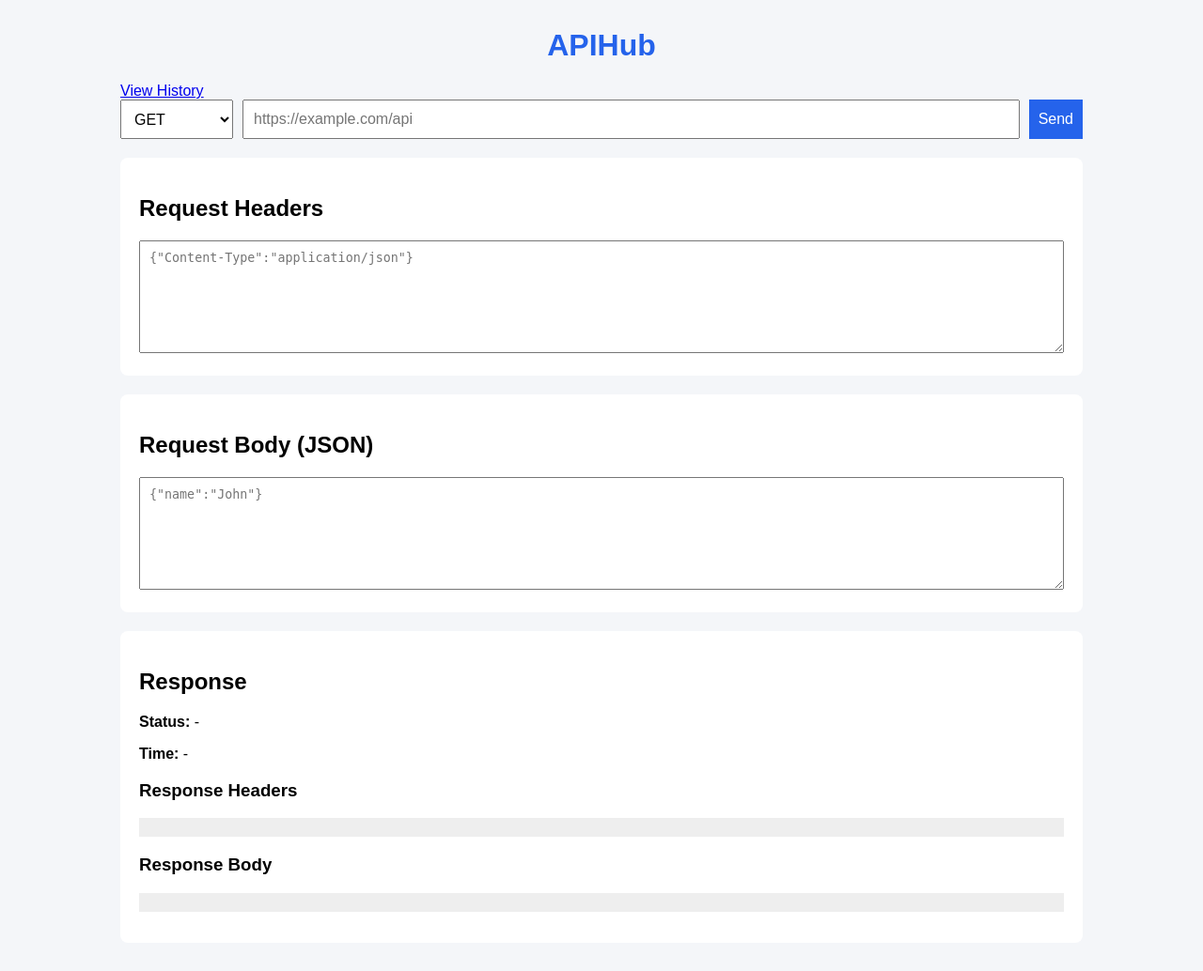
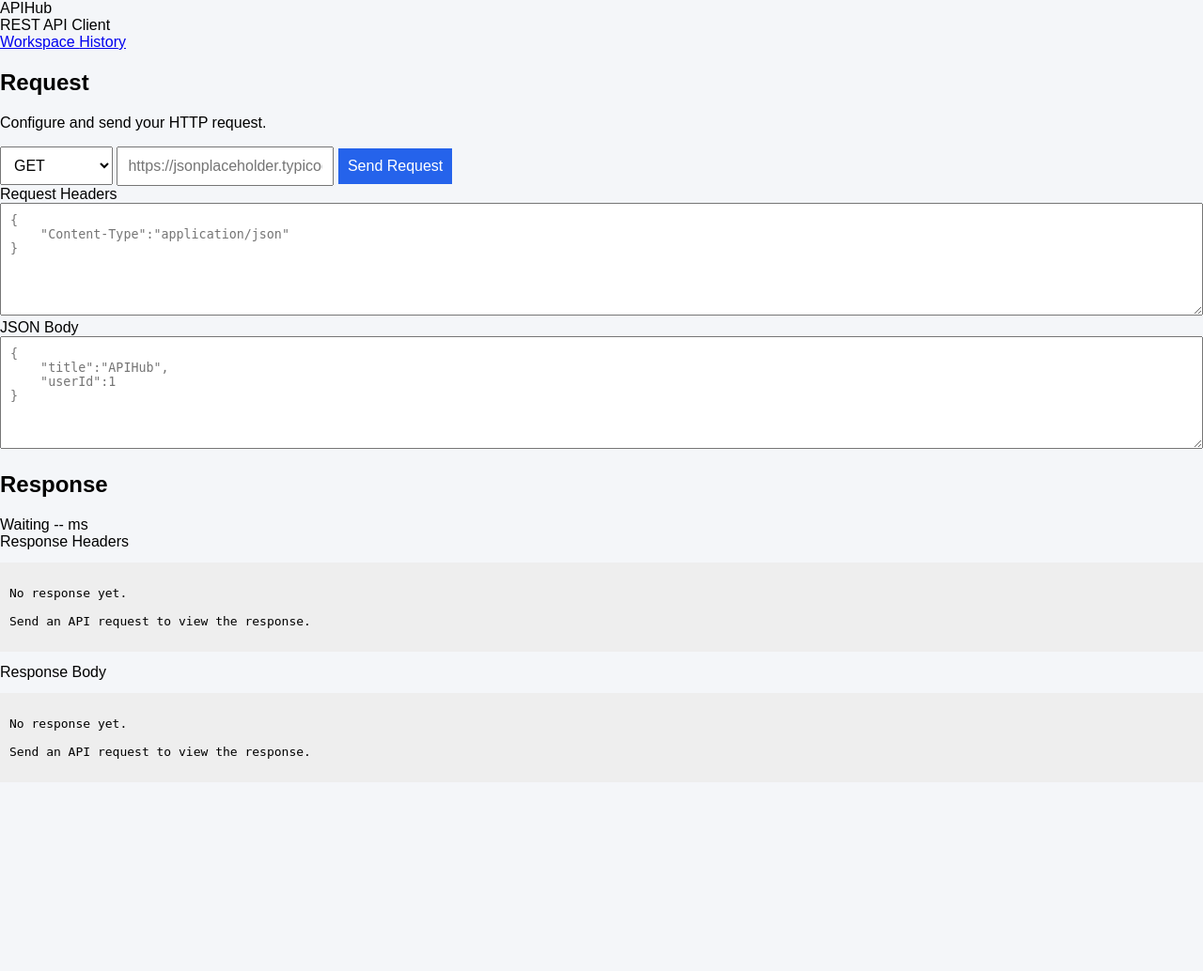
Before and after one commit to karthik-k11/APIHub, a Flask app: page / in a window 1280 px wide. Shown: the whole page at 94% size. After the commit the page ends 808 px from the top, so only its background shows below. Run offline with Flask 3, Linux system fonts and the light colour scheme.

Commit message:
Redesigned the workspace into a professional two-panel API testing interface

```diff
--- a/templates/index.html
+++ b/templates/index.html
@@ -1,75 +1,236 @@
 <!DOCTYPE html>
 <html lang="en">
+
 <head>
+
     <meta charset="UTF-8">
+
     <meta name="viewport" content="width=device-width, initial-scale=1.0">
+
     <title>APIHub</title>
+
+    <link rel="preconnect" href="https://fonts.googleapis.com">
+
+    <link rel="preconnect" href="https://fonts.gstatic.com" crossorigin>
+
+    <link href="https://fonts.googleapis.com/css2?family=Inter:wght@400;500;600;700&display=swap"
+        rel="stylesheet">
+
     <link rel="stylesheet" href="{{ url_for('static', filename='style.css') }}">
+
 </head>
+
 <body>
 
-<div class="container">
+<nav class="navbar">
 
-    <div class="top-bar">
-        <h1>APIHub</h1>
+    <div>
 
-        <a href="/history" class="history-btn">
-            View History
-        </a>
+        <div class="logo">
+
+            APIHub
+
         </div>
 
-    <div class="request-section">
+        <div class="subtitle">
+
+            REST API Client
+
+        </div>
+
+    </div>
+
+    <div class="nav-right">
+
+        <a href="/" class="nav-link active">
+            Workspace
+        </a>
+
+        <a href="/history" class="nav-link">
+            History
+        </a>
+
+    </div>
+
+</nav>
+
+<div class="workspace">
+
+
+    <section class="panel">
+
+        <div class="panel-header">
+
+            <h2>
+
+                Request
+
+            </h2>
+
+            <p>
+
+                Configure and send your HTTP request.
+
+            </p>
+
+        </div>
+
+        <div class="request-top">
 
             <select id="method">
+
                 <option>GET</option>
                 <option>POST</option>
                 <option>PUT</option>
                 <option>DELETE</option>
+
             </select>
 
             <input
+
+                id="url"
+
                 type="text"
-            id="url"
-            placeholder="https://example.com/api">
 
-        <button id="sendBtn">
-            Send
+                placeholder="https://jsonplaceholder.typicode.com/posts">
+
+            <button
+
+                id="sendBtn"
+
+                class="send-btn">
+
+                Send Request
+
             </button>
 
         </div>
 
-    <div class="section">
-        <h2>Request Headers</h2>
+        <div class="editor">
 
-        <textarea id="headers" placeholder='{"Content-Type":"application/json"}'></textarea>
+            <div class="editor-title">
+
+                Request Headers
+
             </div>
 
-    <div class="section">
-        <h2>Request Body (JSON)</h2>
+            <textarea
 
-        <textarea id="body" placeholder='{"name":"John"}'></textarea>
+                id="headers"
+
+                spellcheck="false"
+
+                placeholder='{
+    "Content-Type":"application/json"
+}'></textarea>
+
         </div>
 
-    <div class="section">
+        <div class="editor">
 
-        <h2>Response</h2>
+            <div class="editor-title">
 
-        <div class="response-info">
-            <p><strong>Status:</strong> <span id="status">-</span></p>
-            <p><strong>Time:</strong> <span id="time">-</span></p>
+                JSON Body
+
             </div>
 
-        <h3>Response Headers</h3>
-        <pre id="responseHeaders"></pre>
+            <textarea
 
-        <h3>Response Body</h3>
-        <pre id="responseBody"></pre>
+                id="body"
+
+                spellcheck="false"
+
+                placeholder='{
+    "title":"APIHub",
+    "userId":1
+}'></textarea>
 
         </div>
+
+    </section>
+
+    <section class="panel">
+
+        <div class="response-top-bar">
+
+            <div>
+
+                <h2>
+
+                    Response
+
+                </h2>
+
+            </div>
+
+            <div class="response-badges">
+
+                <span
+
+                    id="status"
+
+                    class="badge badge-gray">
+
+                    Waiting
+
+                </span>
+
+                <span
+
+                    id="time"
+
+                    class="badge badge-blue">
+
+                    -- ms
+
+                </span>
+
+            </div>
+
+        </div>
+
+        <div class="response-card">
+
+            <div class="editor-title">
+
+                Response Headers
+
+            </div>
+
+            <pre id="responseHeaders">
+
+No response yet.
+
+Send an API request to view the response.
+
+</pre>
+
+        </div>
+
+        <div class="response-card">
+
+            <div class="editor-title">
+
+                Response Body
+
+            </div>
+
+            <pre id="responseBody">
+
+No response yet.
+
+Send an API request to view the response.
+
+</pre>
+
+        </div>
+
+    </section>
 
 </div>
 
 <script src="{{ url_for('static', filename='script.js') }}"></script>
 
 </body>
+
 </html>
```
Lines whose indentation alone changed are shown as unchanged.
